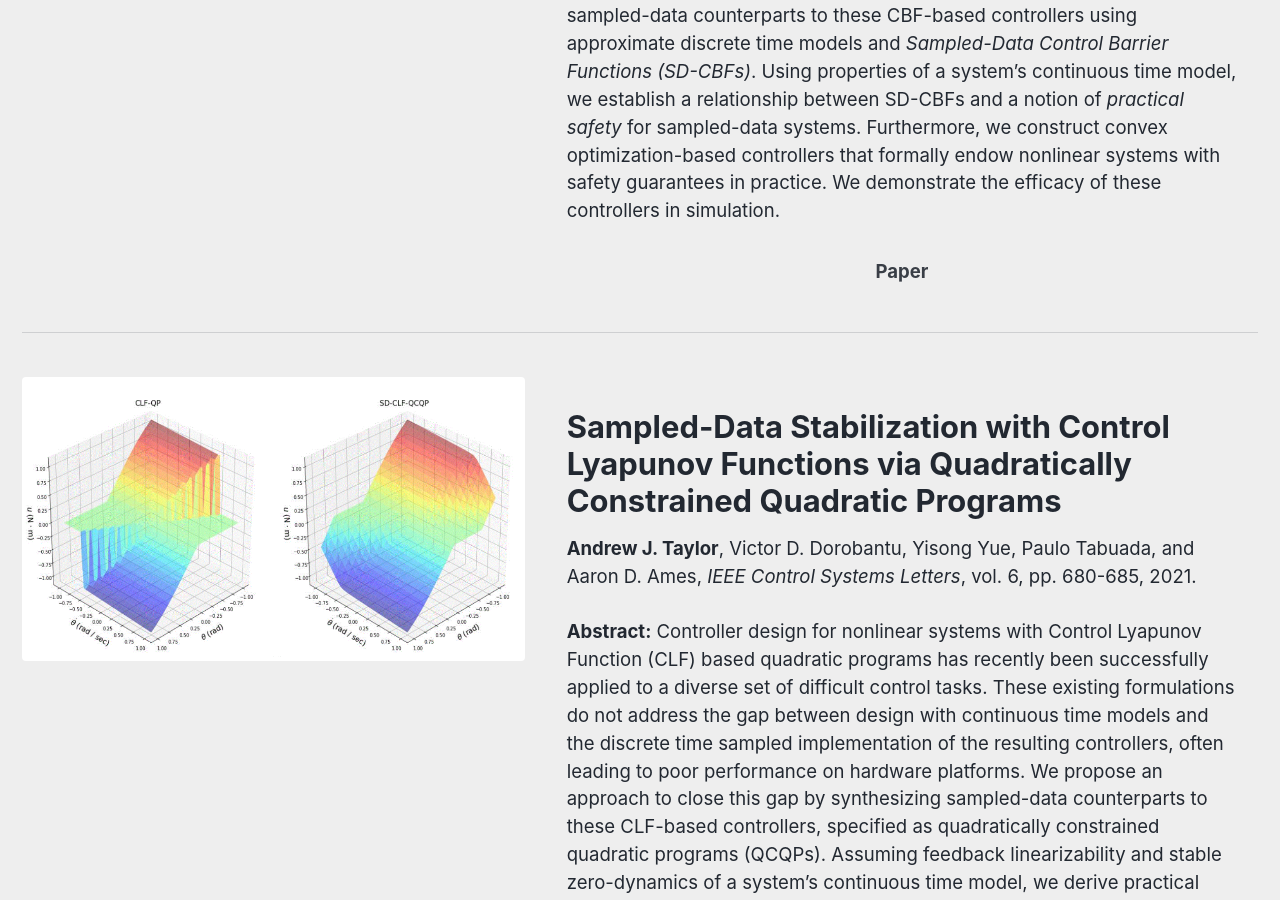
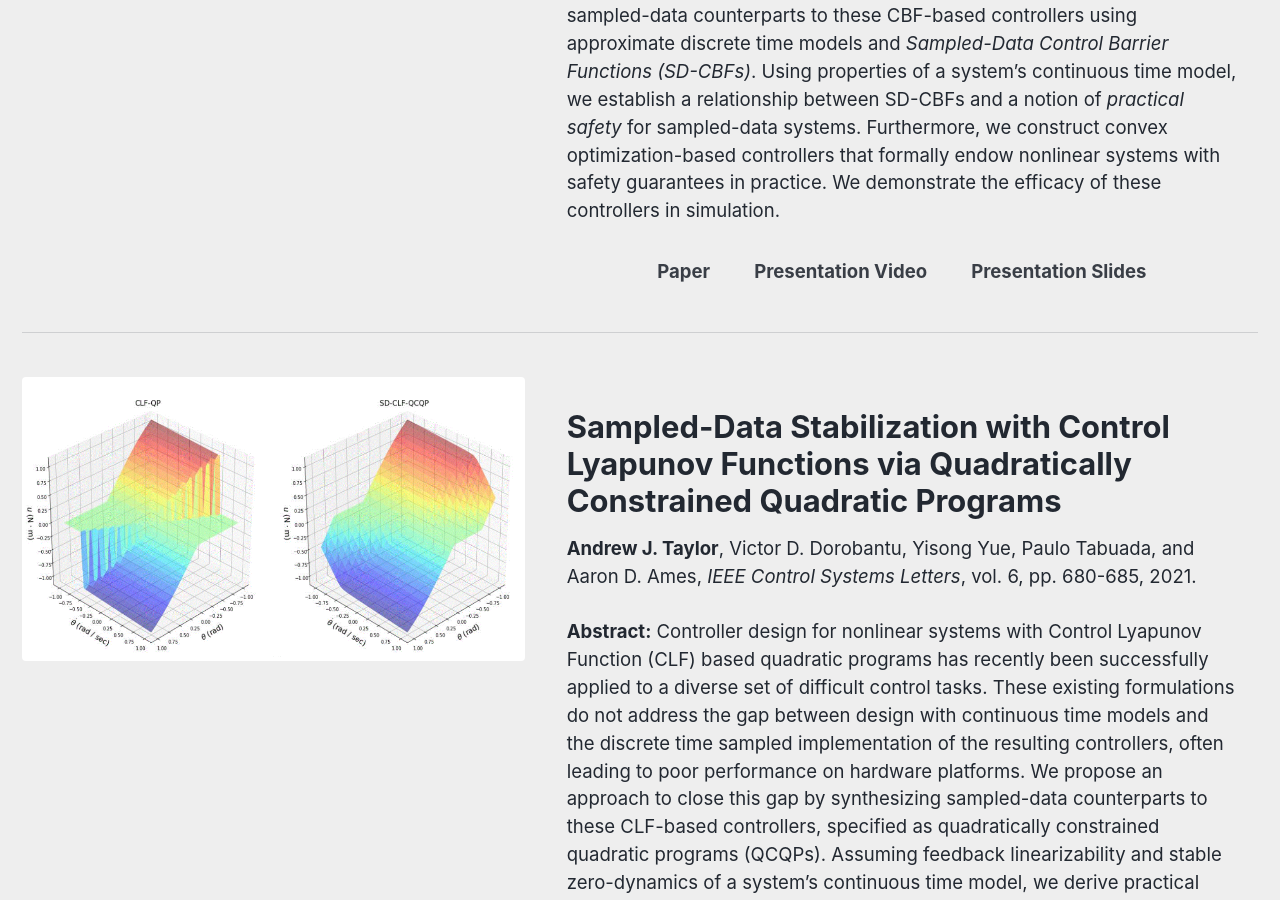
Before and after one commit to andrewjamestaylor/andrewjamestaylor.github.io, a Jekyll site: the page built from _pages/research_projects/discrete_event_control.md, in a window 1280 px wide and 900 px high, scrolled down 870 px. Built offline with Jekyll 4.4.1, drawn with Linux system fonts in a browser that asks for light colours; cached includes are drawn as plain includes; some of the changed lines change nothing that is shown.

Commit message:
Adding Sampled-Data CBF materials

```diff
--- a/_pages/research_projects/discrete_event_control.md
+++ b/_pages/research_projects/discrete_event_control.md
@@ -41,6 +41,10 @@ feature_row_3:
     excerpt: <b> Andrew J. Taylor</b>, Victor D. Dorobantu, Ryan K. Cosner, Yisong Yue, and Aaron D. Ames, in <i>Proceedings of the IEEE 61st Conference on Decision and Control (CDC)</i>, Cancún, Mexico, 2022. <br> <br> <b>Abstract:</b> Control Barrier Functions (CBFs) have been demonstrated to be powerful tools for safety-critical controller design for nonlinear systems. Existing CBF-based design paradigms do not address the gap between theory (controller design with continuous time models) and practice (the discrete time sampled implementation of the resulting controllers); this can lead to poor closed-loop behavior and violations of safety for hardware instantiations.  We propose an approach to close this gap by synthesizing sampled-data counterparts to these CBF-based controllers using approximate discrete time models and <i>Sampled-Data Control Barrier Functions (SD-CBFs)</i>. Using properties of a system's continuous time model, we establish a relationship between SD-CBFs and a notion of <i>practical safety</i> for sampled-data systems. Furthermore, we construct convex optimization-based controllers that formally endow nonlinear systems with safety guarantees in practice. We demonstrate the efficacy of these controllers in simulation.
     url: "assets/paper_materials/taylor2022safety_of_sampled_data_systems_with_control_barrier_functions_via_approximate_discrete_time_models/paper.pdf"
     btn_label: "Paper"
+    url2: "https://youtu.be/z7YHwJVqAOI"
+    btn_label2: "Presentation Video"
+    url3: "assets/paper_materials/taylor2022safety_of_sampled_data_systems_with_control_barrier_functions_via_approximate_discrete_time_models/presentation_slides.pdf"
+    btn_label3: "Presentation Slides"
 ---
 
 {% include feature_row id = "intro" type = "center" %}
```
Also changed, not shown: 1 other file.
